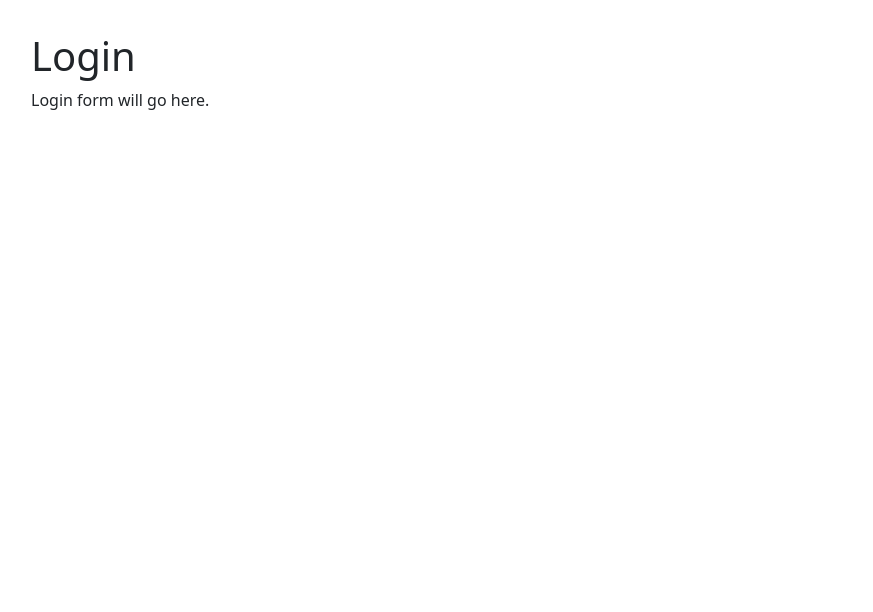
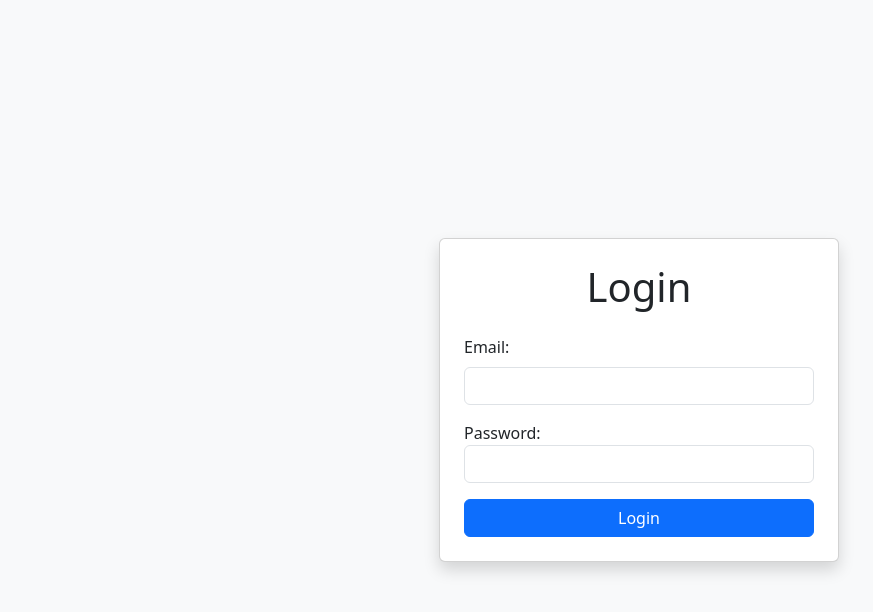
Before and after one commit to katloeffler18/password-manager, a React (Create React App) app in the folder frontend/: page / in a window 1280 px wide. Shown: the top 612 px of the page, without its empty margins (1-874 px from the left). Built offline with nearby package versions, Linux system fonts and the light colour scheme; no server answers.

Commit message:
feat: login page
boilerplate login form with bootstrap class CSS

```diff
--- a/frontend/src/pages/LoginPage.js
+++ b/frontend/src/pages/LoginPage.js
@@ -1,15 +1,59 @@
-/**
- * Placeholder of login page
- * @returns LoginPage
- */
+import React, { useState } from "react";
+import { useNavigate } from "react-router-dom";
+import { useAuth } from "../context/AuthContext";
 
-function LoginPage() {
+const LoginPage = () => {
+  const [email, setEmail] = useState("");
+  const [password, setPassword] = useState("");
+  const { login, isAuthenticated } = useAuth();
+  const navigate = useNavigate();
+
+  const handleSubmit = (e) => {
+    e.preventDefault();
+
+    // login function from AuthContext, redirect to vault afterwards
+    login(email, password);
+    navigate("/vault");
+  }
+
+  if (isAuthenticated) {
+    navigate("/vault");
+  }
+
   return (
-    <div style={{ padding: "2rem" }}>
-      <h1>Login</h1>
-      <p>Login form will go here.</p>
+    <div className="d-flex justify-content-center align-items-center vh-100 bg-light">
+      <div className="card p-4 shadow" style={{ width: "400px" }}>
+        <h1 className="text-center mb-4">Login</h1>
+        <form onSubmit={handleSubmit}>
+          <div className="mb-3">
+            <label className="form-label">Email:</label>
+            <input
+              className="form-control"
+              type="email"
+              id="email"
+              value={email}
+              onChange={(e) => setEmail(e.target.value)}
+              required
+            />
+          </div>
+          <div className="mb-3">
+            <label>Password:</label>
+            <input
+              className="form-control"
+              type="password"
+              id="password"
+              value={password}
+              onChange={(e) => setPassword(e.target.value)}
+              required
+            />
+          </div>
+          <button type="submit" className="btn btn-primary w-100">
+            Login
+          </button>
+        </form>
+      </div>
     </div>
-  );
+  )
 }
 
 export default LoginPage;
```
